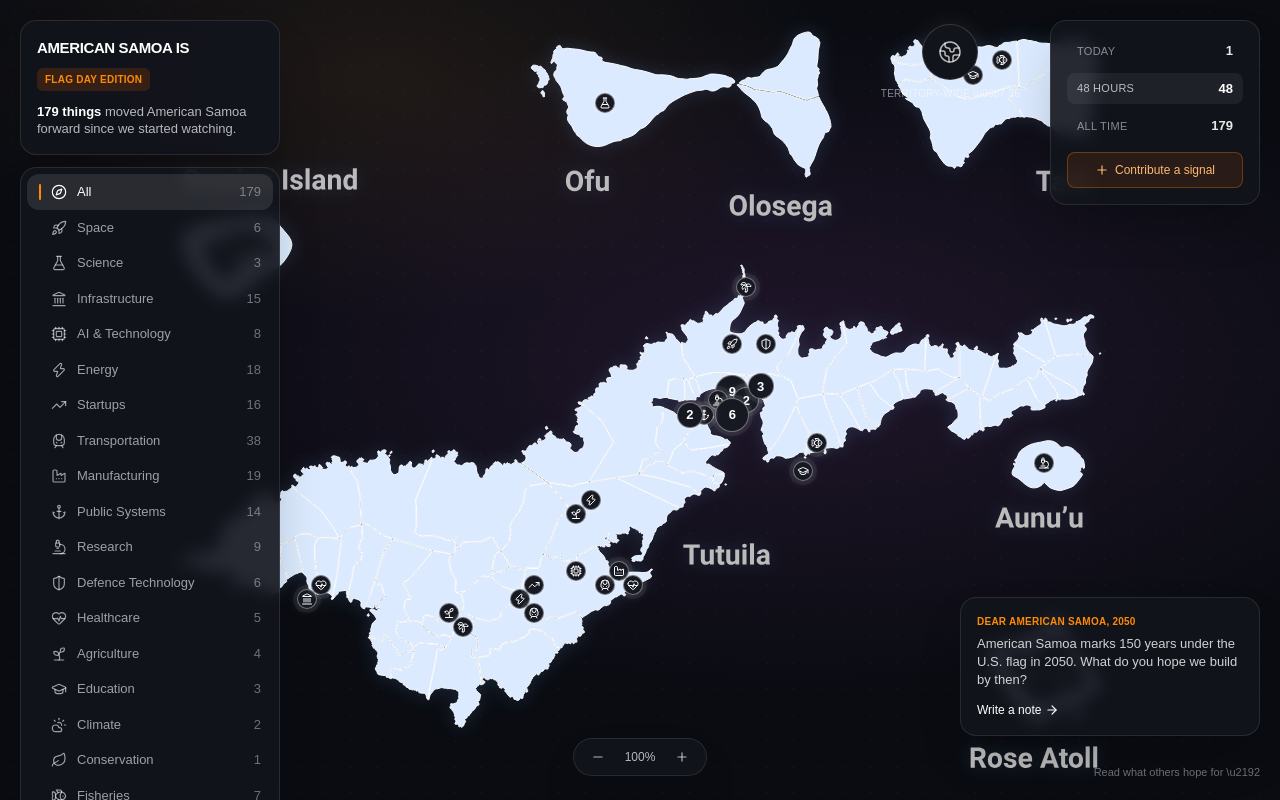
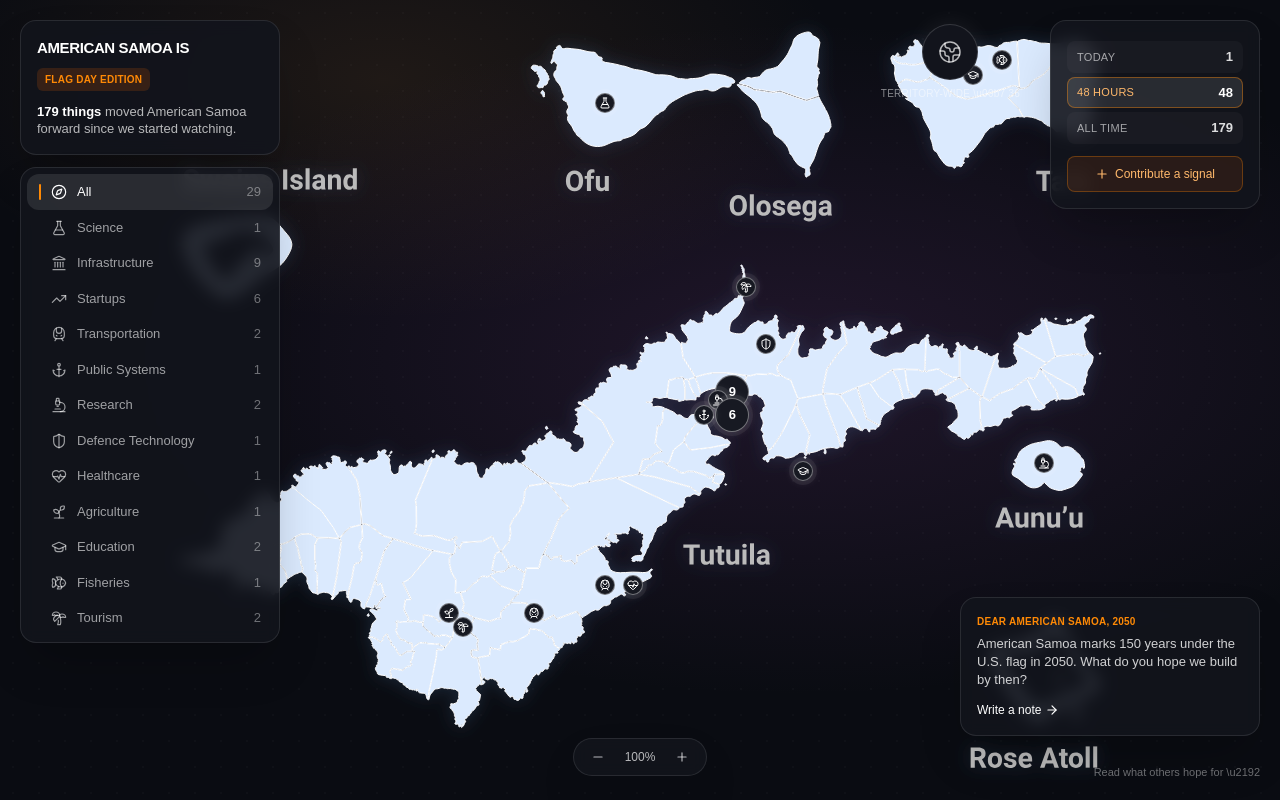
Before and after one commit to alokMIPL/SamoaBuilding, a Next.js app: page / in a window 1280 px wide. Built offline with nearby package versions, Linux system fonts and the light colour scheme.

Commit message:
code added

```diff
--- a/components/SamoaMap.tsx
+++ b/components/SamoaMap.tsx
@@ -1,5 +1,5 @@
 "use client";
-import { useMemo, useState } from "react";
+import { useEffect, useMemo, useState } from "react";
 import {
   Anchor,
   ArrowRight,
@@ -1327,6 +1327,7 @@
     x: 195,
     y: 127,
     count: 9,
+    days: 0,
     category: "infrastructure",
     title: "Pago Pago Harbor upgrade",
     district: "v42",
@@ -1336,6 +1337,7 @@
     x: 207,
     y: 110,
     count: 1,
+    days: 1,
     category: "defence",
     title: "Blunts Point battery restoration",
     district: "v72",
@@ -1345,6 +1347,7 @@
     x: 280,
     y: 15,
     count: 1,
+    days: 2,
     category: "education",
     title: "Ta\u2019u community campus",
     district: "v41",
@@ -1354,6 +1357,7 @@
     x: 45,
     y: 200,
     count: 1,
+    days: 3,
     category: "infrastructure",
     title: "Leone village seawall",
     district: "v39",
@@ -1363,6 +1367,7 @@
     x: 120,
     y: 200,
     count: 1,
+    days: 4,
     category: "energy",
     title: "Tafuna solar array",
     district: "v69",
@@ -1372,6 +1377,7 @@
     x: 195,
     y: 110,
     count: 1,
+    days: 5,
     category: "space",
     title: "Mount Alava satellite relay",
     district: "v29",
@@ -1381,6 +1387,7 @@
     x: 125,
     y: 205,
     count: 1,
+    days: 0,
     category: "transportation",
     title: "Pago Pago Int\u2019l runway extension",
     district: "v33",
@@ -1390,6 +1397,7 @@
     x: 150,
     y: 195,
     count: 1,
+    days: 1,
     category: "transportation",
     title: "Ottoville\u2013Nu\u2019uuli coastal road",
     district: "v53",
@@ -1399,6 +1407,7 @@
     x: 190,
     y: 130,
     count: 1,
+    days: 2,
     category: "research",
     title: "Fagatogo marine lab",
     district: "v30",
@@ -1408,6 +1417,7 @@
     x: 140,
     y: 190,
     count: 1,
+    days: 3,
     category: "ai",
     title: "ASCC tech hub",
     district: "v48",
@@ -1417,6 +1427,7 @@
     x: 200,
     y: 130,
     count: 2,
+    days: 4,
     category: "ai",
     title: "Utulei digital services center",
     district: "v72",
@@ -1426,6 +1437,7 @@
     x: 205,
     y: 125,
     count: 3,
+    days: 5,
     category: "manufacturing",
     title: "Atu\u2019u cannery expansion",
     district: "v16",
@@ -1435,6 +1447,7 @@
     x: 195,
     y: 135,
     count: 6,
+    days: 0,
     category: "startups",
     title: "Fagatogo startup incubator",
     district: "v30",
@@ -1444,6 +1457,7 @@
     x: 305,
     y: 152,
     count: 1,
+    days: 1,
     category: "research",
     title: "Aunu\u2019u crater lake study",
     district: "v95",
@@ -1453,6 +1467,7 @@
     x: 185,
     y: 135,
     count: 1,
+    days: 2,
     category: "public-systems",
     title: "LBJ Medical Center records system",
     district: "v24",
@@ -1462,6 +1477,7 @@
     x: 155,
     y: 190,
     count: 1,
+    days: 3,
     category: "manufacturing",
     title: "Malaeimi industrial park",
     district: "v44",
@@ -1471,6 +1487,7 @@
     x: 140,
     y: 170,
     count: 1,
+    days: 4,
     category: "agriculture",
     title: "Aoloau taro farms",
     district: "v14",
@@ -1480,6 +1497,7 @@
     x: 180,
     y: 135,
     count: 2,
+    days: 5,
     category: "public-systems",
     title: "Faga\u2019alu water treatment plant",
     district: "v24",
@@ -1489,6 +1507,7 @@
     x: 95,
     y: 205,
     count: 1,
+    days: 0,
     category: "agriculture",
     title: "Vaitogi plantation restoration",
     district: "v77",
@@ -1498,6 +1517,7 @@
     x: 160,
     y: 195,
     count: 1,
+    days: 1,
     category: "healthcare",
     title: "Ili\u2019ili community clinic",
     district: "v36",
@@ -1507,6 +1527,7 @@
     x: 150,
     y: 25,
     count: 1,
+    days: 2,
     category: "science",
     title: "Ofu coral research station",
     district: "v55",
@@ -1516,6 +1537,7 @@
     x: 20,
     y: 77,
     count: 1,
+    days: 3,
     category: "climate",
     title: "Swains Island monitoring buoy",
     district: "v68",
@@ -1525,6 +1547,7 @@
     x: 300,
     y: 225,
     count: 1,
+    days: 4,
     category: "conservation",
     title: "Rose Atoll refuge restoration",
     district: "v62",
@@ -1534,6 +1557,7 @@
     x: 225,
     y: 145,
     count: 1,
+    days: 5,
     category: "fisheries",
     title: "Alofau community fish landing",
     district: "v7",
@@ -1543,6 +1567,7 @@
     x: 200,
     y: 90,
     count: 1,
+    days: 0,
     category: "tourism",
     title: "Vatia rainforest trail signage",
     district: "v78",
@@ -1552,6 +1577,7 @@
     x: 290,
     y: 10,
     count: 1,
+    days: 1,
     category: "fisheries",
     title: "Faleasao fishing fleet modernization",
     district: "v32",
@@ -1561,6 +1587,7 @@
     x: 100,
     y: 210,
     count: 1,
+    days: 2,
     category: "tourism",
     title: "Vaitogi historic sliding rock overlook",
     district: "v77",
@@ -1570,6 +1597,7 @@
     x: 125,
     y: 195,
     count: 1,
+    days: 3,
     category: "startups",
     title: "Tafuna business incubator",
     district: "v69",
@@ -1579,6 +1607,7 @@
     x: 50,
     y: 195,
     count: 1,
+    days: 4,
     category: "healthcare",
     title: "Leone health clinic renovation",
     district: "v39",
@@ -1588,6 +1617,7 @@
     x: 145,
     y: 165,
     count: 1,
+    days: 5,
     category: "energy",
     title: "Aoloau microgrid pilot",
     district: "v14",
@@ -1597,6 +1627,7 @@
     x: 220,
     y: 155,
     count: 1,
+    days: 0,
     category: "education",
     title: "Faga\u2019itua high school renovation",
     district: "v25",
@@ -1619,10 +1650,46 @@
   const [selectedDistrict, setSelectedDistrict] = useState<string | null>(null);
   const [hoveredDistrict, setHoveredDistrict] = useState<string | null>(null);
   const [mousePos, setMousePos] = useState({ x: 0, y: 0 });
+  const [timeRange, setTimeRange] = useState<"today" | "48h" | "all">("48h");
+
+  const RANGE_MAX_DAYS: Record<"today" | "48h" | "all", number> = {
+    today: 0,
+    "48h": 2,
+    all: Infinity,
+  };
+
+  const rangeSignals = useMemo(
+    () => SIGNALS.filter((s) => s.days <= RANGE_MAX_DAYS[timeRange]),
+    [timeRange],
+  );
+
+  // Categories that actually have a signal within the selected time range.
+  // "All" is always shown so the user can clear the category filter.
+  const visibleCategories = useMemo(() => {
+    const counts: Record<string, number> = {};
+    for (const s of rangeSignals) {
+      counts[s.category] = (counts[s.category] || 0) + s.count;
+    }
+    return CATEGORIES.filter(
+      (cat) => cat.id === "all" || counts[cat.id] > 0,
+    ).map((cat) =>
+      cat.id === "all"
+        ? { ...cat, count: rangeSignals.reduce((sum, s) => sum + s.count, 0) }
+        : { ...cat, count: counts[cat.id] },
+    );
+  }, [rangeSignals]);
+
+  // If the active category has no signals left in the newly selected time
+  // range, fall back to "all" instead of showing an empty list.
+  useEffect(() => {
+    if (active !== "all" && !visibleCategories.some((c) => c.id === active)) {
+      setActive("all");
+    }
+  }, [visibleCategories, active]);
 
   const visibleSignals = useMemo(
-    () => SIGNALS.filter((s) => active === "all" || s.category === active),
-    [active],
+    () => rangeSignals.filter((s) => active === "all" || s.category === active),
+    [rangeSignals, active],
   );
 
   return (
@@ -1680,7 +1747,7 @@
         </div>
 
         <div className=" overflow-y-auto rounded-2xl border border-white/10 bg-[#12141c]/90 p-1.5 shadow-2xl backdrop-blur [scrollbar-width:thin]">
-          {CATEGORIES.map((cat) => {
+          {visibleCategories.map((cat) => {
             const Icon = cat.icon;
             const isActive = active === cat.id;
             return (
@@ -1713,16 +1780,24 @@
       {/* Top-right stats panel                                        */}
       {/* ------------------------------------------------------------ */}
       <div className="absolute right-5 top-5 z-20 w-[210px] rounded-2xl border border-white/10 bg-[#12141c]/90 p-4 shadow-2xl backdrop-blur">
-        <StatRow label="TODAY" value={TOTAL_TODAY} />
-        <div className="my-2 flex items-center justify-between rounded-lg bg-white/[0.06] px-2.5 py-1.5">
-          <span className="text-[11px] font-medium tracking-wide text-white/70">
-            48 HOURS
-          </span>
-          <span className="text-[13px] font-semibold text-white">
-            {TOTAL_48H}
-          </span>
-        </div>
-        <StatRow label="ALL TIME" value={TOTAL_ALL_TIME} />
+        <StatButton
+          label="TODAY"
+          value={TOTAL_TODAY}
+          isActive={timeRange === "today"}
+          onClick={() => setTimeRange("today")}
+        />
+        <StatButton
+          label="48 HOURS"
+          value={TOTAL_48H}
+          isActive={timeRange === "48h"}
+          onClick={() => setTimeRange("48h")}
+        />
+        <StatButton
+          label="ALL TIME"
+          value={TOTAL_ALL_TIME}
+          isActive={timeRange === "all"}
+          onClick={() => setTimeRange("all")}
+        />
 
         <button className="mt-3 flex w-full items-center justify-center gap-1.5 rounded-lg border border-orange-400/30 bg-orange-500/10 py-2 text-[12px] font-medium text-orange-300 transition-colors hover:bg-orange-500/20">
           <Plus className="h-3.5 w-3.5" strokeWidth={2} />
@@ -3411,3 +3486,41 @@
     </div>
   );
 }
+
+function StatButton({
+  label,
+  value,
+  isActive,
+  onClick,
+}: {
+  label: string;
+  value: string | number;
+  isActive: boolean;
+  onClick: () => void;
+}) {
+  return (
+    <button
+      onClick={onClick}
+      className={`my-1 flex w-full items-center justify-between rounded-lg px-2.5 py-1.5 text-left transition-colors ${
+        isActive
+          ? "bg-white/[0.1] ring-1 ring-inset ring-orange-400/40"
+          : "bg-white/[0.03] hover:bg-white/[0.06]"
+      }`}
+    >
+      <span
+        className={`text-[11px] font-medium tracking-wide ${
+          isActive ? "text-orange-300" : "text-white/60"
+        }`}
+      >
+        {label}
+      </span>
+      <span
+        className={`text-[13px] font-semibold ${
+          isActive ? "text-white" : "text-white/85"
+        }`}
+      >
+        {value}
+      </span>
+    </button>
+  );
+}
```
